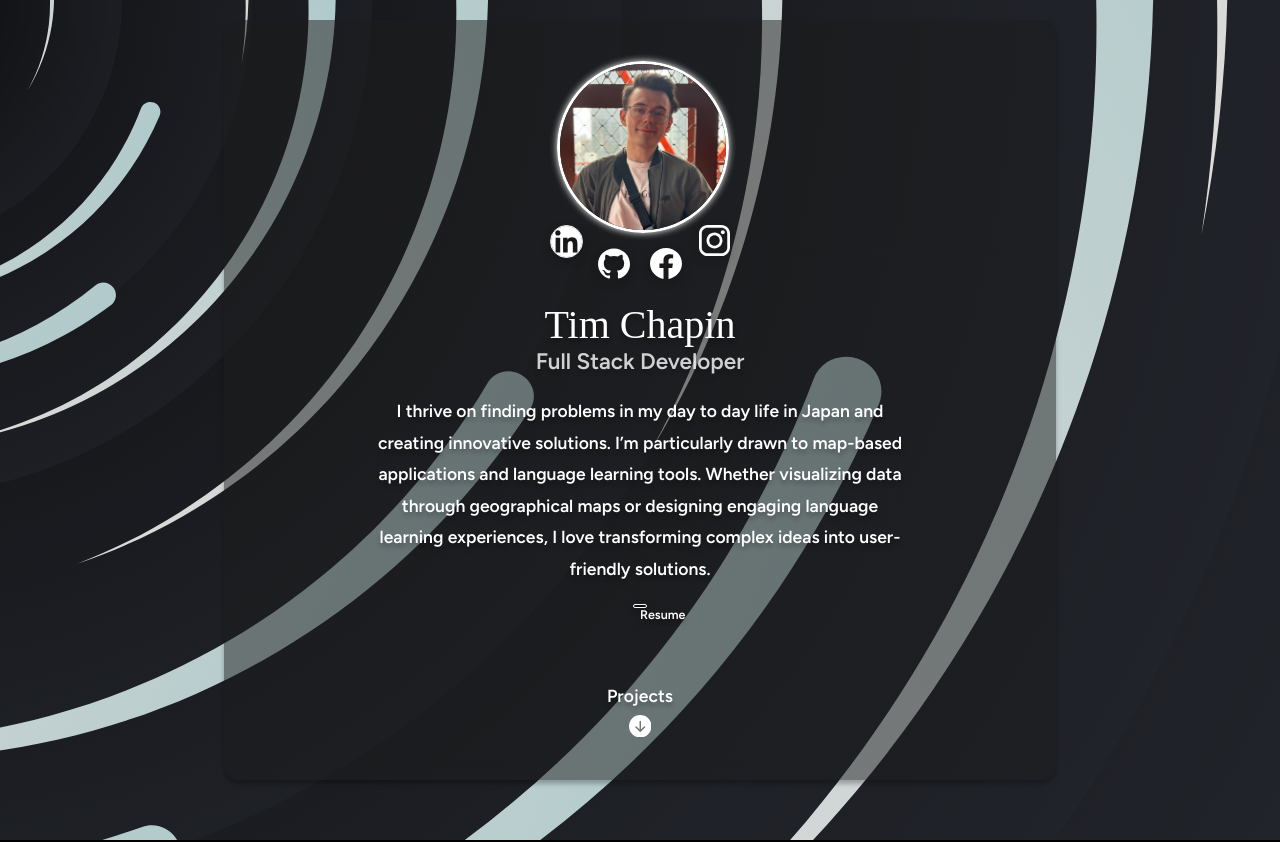
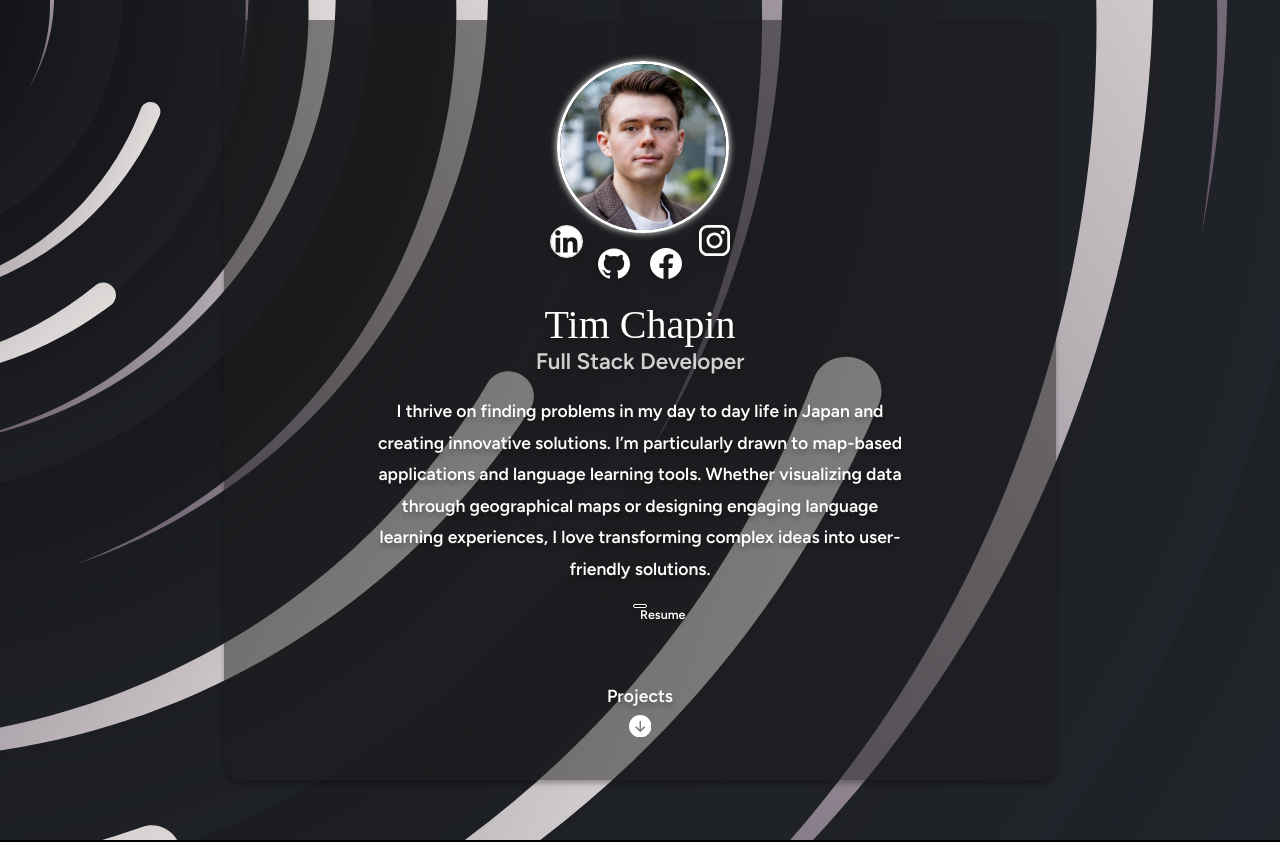
Before and after one commit to timchapin96/portfolio, a React (Vite) app: page / in a window 1280 px wide. Shown: the top 842 px of the page. Built offline with nearby package versions, Linux system fonts and the light colour scheme; a web font is replaced by a local one.

Commit message:
Minor tweeks and updated photo"

```diff
--- a/src/components/AboutMe.jsx
+++ b/src/components/AboutMe.jsx
@@ -36,7 +36,7 @@ function AboutMe() {
         <div className="profile-main">
           <div className="img-header">
             <div className="profile-img">
-              <img onClick={handleSpinClick} src="/profile.jpeg" alt="Timothy Chapin" />
+              <img onClick={handleSpinClick} src="/portfolio_box.jpeg" alt="Timothy Chapin" />
             </div>
             <div className="social-links">
               <a target="_blank" rel="noopener noreferrer" href="https://www.linkedin.com/in/timothy-chapin/"><img id="linkedin" src="/linkedin.svg" alt="linkedin link"></img></a>
--- a/src/components/Background.jsx
+++ b/src/components/Background.jsx
@@ -12,8 +12,8 @@ function Background() {
             <stop offset='1' stopColor='#30343F' />
           </radialGradient>
           <linearGradient id='b' gradientUnits='userSpaceOnUse' x1='0' y1='750' x2='1550' y2='750'>
-            <stop offset='0' stopColor='#F8F3F1' />
-            <stop offset='1' stopColor='#C3DFE0' />
+            <stop offset='0' stopColor='#6A5B6E' />
+            <stop offset='1' stopColor='#F8F3F1' />
           </linearGradient>
           <path id='s' fill='url(#b)'
             d='M1549.2 51.6c-5.4 99.1-20.2 197.6-44.2 293.6c-24.1 96-57.4 189.4-99.3 278.6c-41.9 89.2-92.4 174.1-150.3 253.3c-58 79.2-123.4 152.6-195.1 219c-71.7 66.4-149.6 125.8-232.2 177.2c-82.7 51.4-170.1 94.7-260.7 129.1c-90.6 34.4-184.4 60-279.5 76.3C192.6 1495 96.1 1502 0 1500c96.1-2.1 191.8-13.3 285.4-33.6c93.6-20.2 185-49.5 272.5-87.2c87.6-37.7 171.3-83.8 249.6-137.3c78.4-53.5 151.5-114.5 217.9-181.7c66.5-67.2 126.4-140.7 178.6-218.9c52.3-78.3 96.9-161.4 133-247.9c36.1-86.5 63.8-176.2 82.6-267.6c18.8-91.4 28.6-184.4 29.6-277.4c0.3-27.6 23.2-48.7 50.8-48.4s49.5 21.8 49.2 49.5c0 0.7 0 1.3-0.1 2L1549.2 51.6z' />
```
Also changed, not shown: public/portfolio.jpg (added), public/portfolio_box.jpeg (added).
